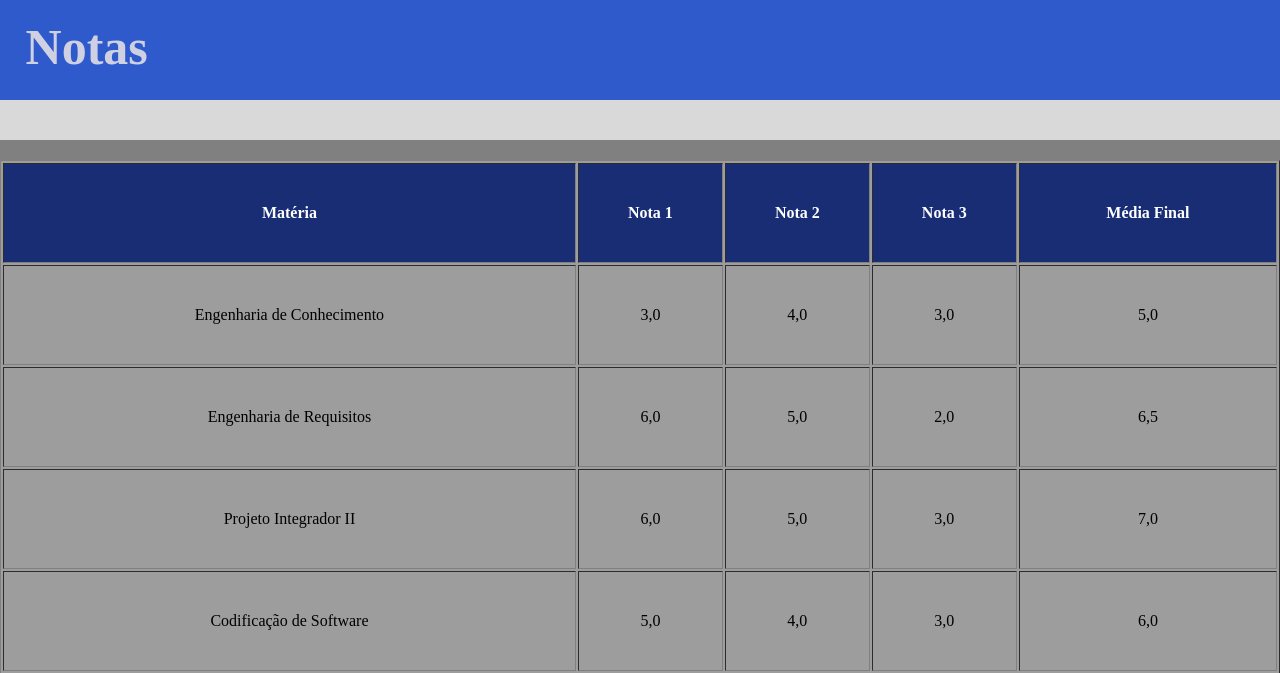
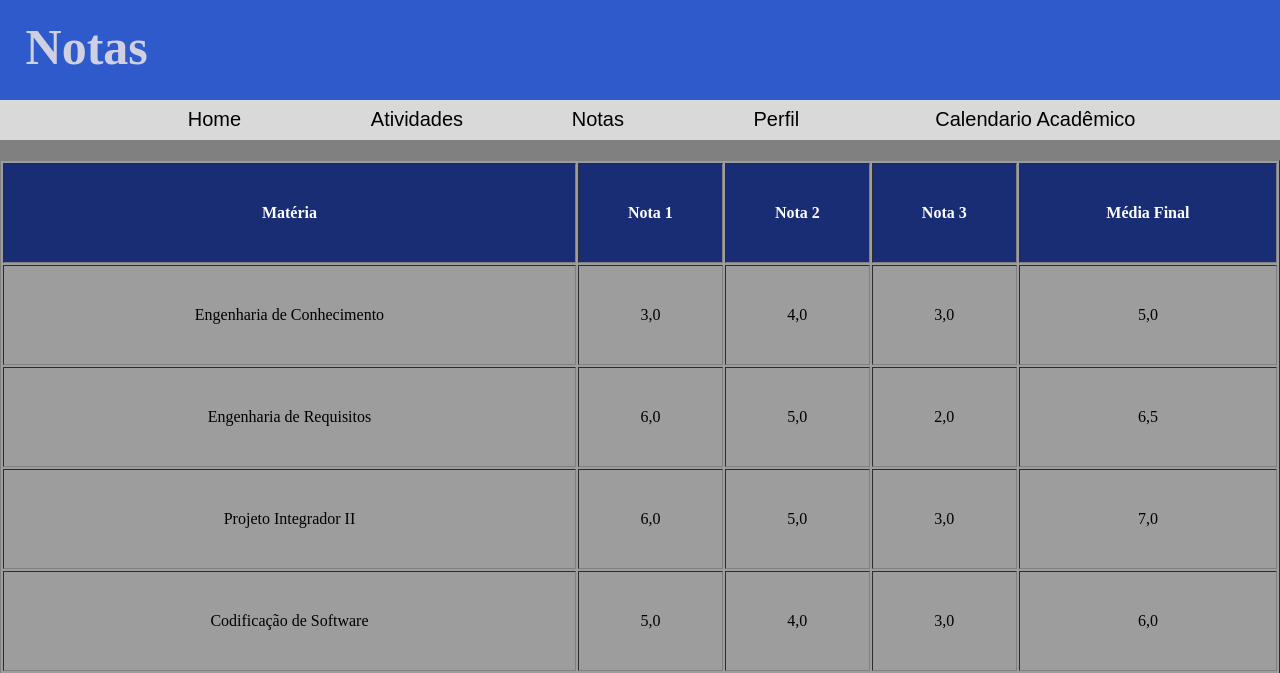
Before and after one commit to logosart/projetohtml, a PHP site: page /notas.html in a window 1280 px wide. Shown: the top 673 px of the page. Run offline with PHP 8.4, Linux system fonts and the light colour scheme.

Commit message:
alterações HTML e CSS

```diff
--- a/notas.html
+++ b/notas.html
@@ -10,6 +10,11 @@
     <div class="background"></div>
     <div class="back"></div>
     <h1 class="titulo">Notas</h1>
+<a href="home.html"><button class="linkhome">Home</button></a>
+<a href="atividades.html"><button class="linkatividades">Atividades</button></a>
+<a href="notas.html"><button class="linknotas">Notas</button></a>
+<a href="perfil.html"><button class="linkperfil">Perfil</button></a>
+<a href="calendario.html"><button class="linkcalendario">Calendario Acadêmico</button></a>
     <table class="table" bgcolor="#FFFFFF" border="1px" width="100%" height="50%">
     <tr height="100px">
         <th class="tbtitulo">Matéria</th>
--- a/style/notas.css
+++ b/style/notas.css
@@ -43,3 +43,48 @@
     background-color: #192D75;
     color: #FFFF;
 }
+
+.linkhome{
+    position: absolute;
+    background-color: transparent;
+    border: 0px;
+    font-size: 20px;
+    top: 13.4%;
+    left: 14.2%;
+}
+
+.linkatividades{
+    position: absolute;
+    background-color: transparent;
+    border: 0px;
+    font-size: 20px;
+    top: 13.4%;
+    left: 28.5%;
+}
+
+.linknotas{
+    position: absolute;
+    background-color: transparent;
+    border: 0px;
+    font-size: 20px;
+    top: 13.4%;
+    left: 44.2%;
+}
+
+.linkperfil{
+    position: absolute;
+    background-color: transparent;
+    border: 0px;
+    font-size: 20px;
+    top: 13.4%;
+    left: 58.4%;
+}
+
+.linkcalendario{
+    position: absolute;
+    background-color: transparent;
+    border: 0px;
+    font-size: 20px;
+    top: 13.4%;
+    left: 72.6%;
+}
```
Also changed, not shown: atividades.html (added).
